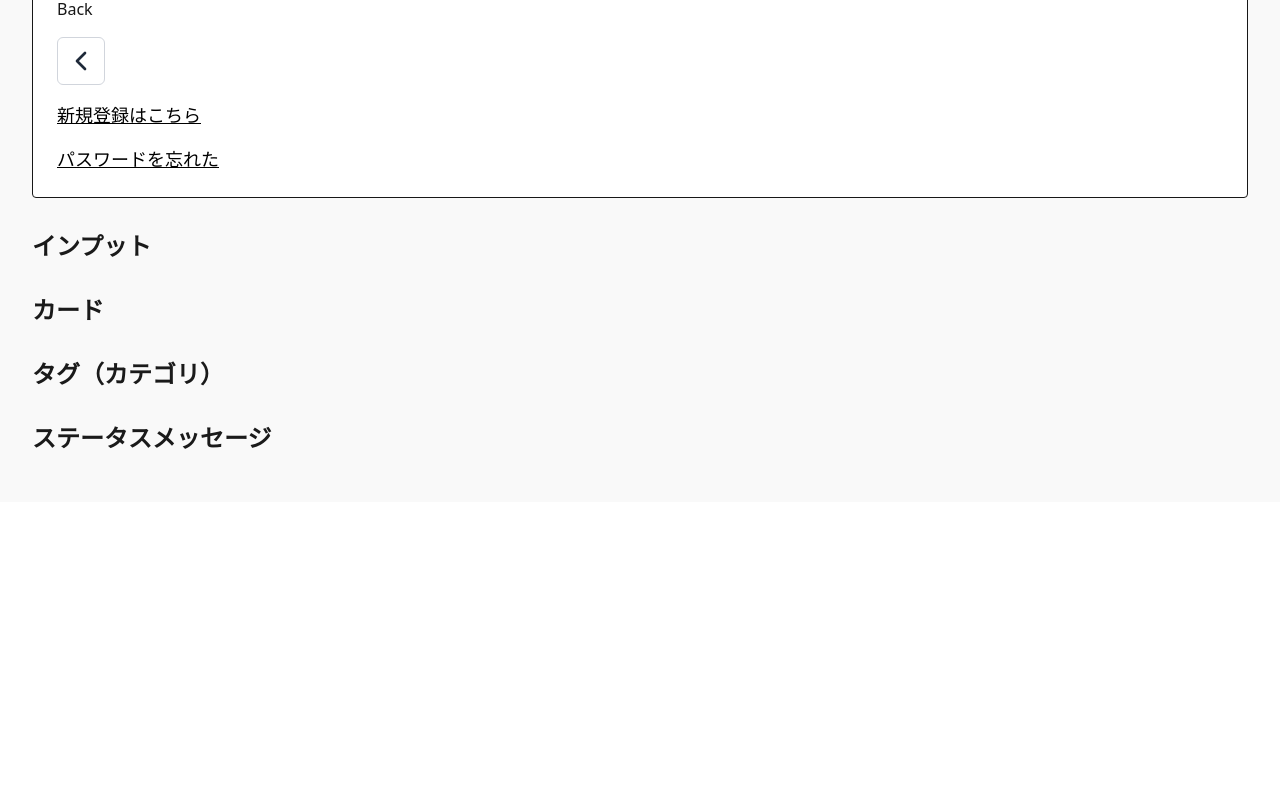
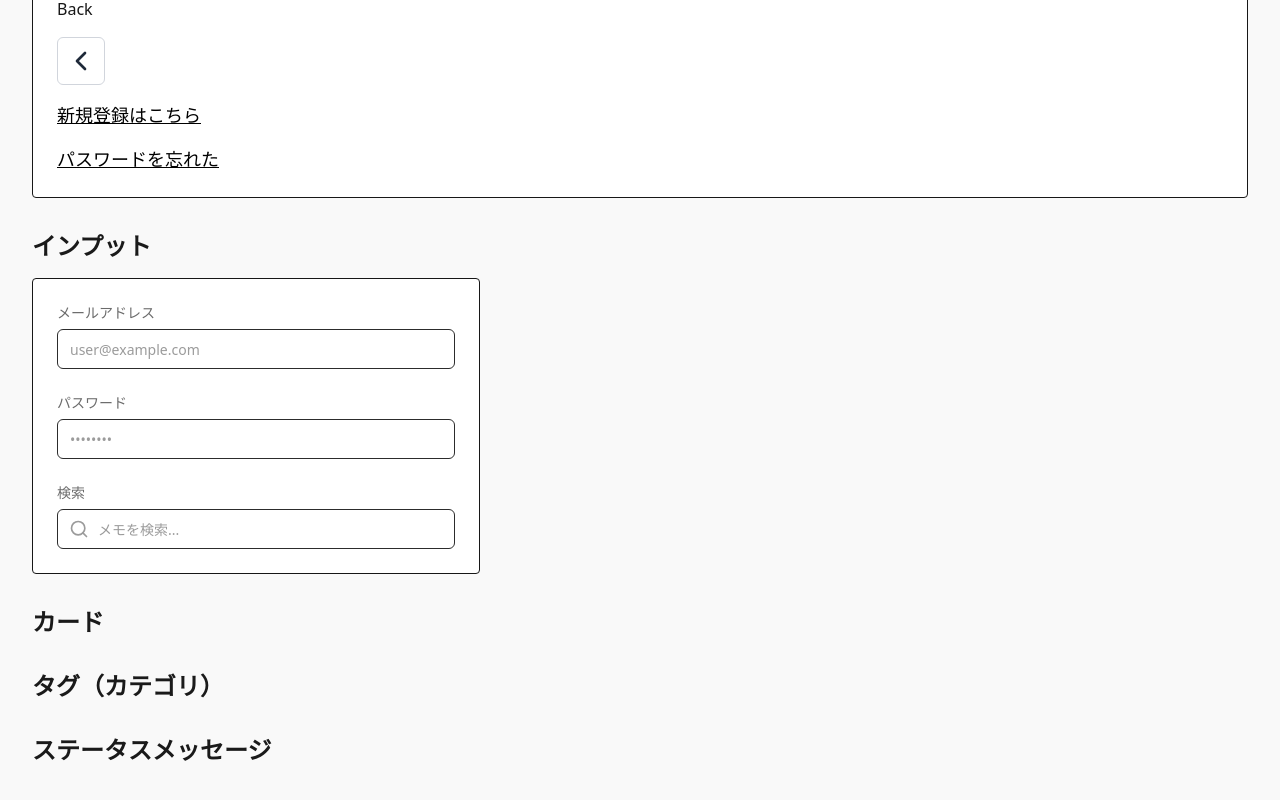
Before and after one commit to tdu25-wsp/mimo-frontend, a Next.js app: page /dev in a window 1280 px wide. Shown: the part 3797-4597 px from the top of the page. Before the commit the page ends 4299 px from the top, so only its background shows below. Built offline with nearby package versions, Linux system fonts and the light colour scheme.

Commit message:
Input実装

```diff
--- a/app/dev/page.tsx
+++ b/app/dev/page.tsx
@@ -1,11 +1,15 @@
+"use client";
+import * as React from "react";
 import Heading from "@/components/ui/Heading";
 import Text from "@/components/ui/Text";
 import ActionLargeButton from "@/components/features/ActionLargeButton";
 import { IconButton } from "@/components/features/IconButton";
-import { Trash2, ChevronLeft } from "lucide-react";
+import { Trash2, ChevronLeft, Search, X } from "lucide-react";
 import LinkButton from "@/components/features/LinkButton";
+import { Input } from "@/components/ui/Input";
 
 export default function DevPage() {
+  const [password, setPassword] = React.useState("")
   return (
     <div className="p-8 space-y-8 max-w-7xl mx-auto">
       <h1 className="text-3xl font-bold text-primary-text">Mimo - デザインシステム</h1>
@@ -201,6 +205,75 @@ export default function DevPage() {
       {/* インプット */}
       <section>
         <h2 className="text-2xl font-bold mb-4 text-primary-text">インプット</h2>
+         <div className="bg-background border border-border rounded p-6 space-y-6 max-w-md ">  {/* 1. メールアドレス（ラベル付き） */}
+          <div className="grid w-full items-center gap-1.5">
+            <label
+              htmlFor="email"
+              className="text-sm font-medium text-secondary-text"
+            >
+              メールアドレス
+            </label>
+            <Input
+              type="email"
+              id="email"
+              placeholder="user@example.com"
+            />
+          </div>
+
+          {/* 2. パスワード（×ボタン付き） */}
+          <div className="grid w-full items-center gap-1.5">
+            <label
+              htmlFor="password"
+              className="text-sm font-medium text-secondary-text"
+            >
+              パスワード
+            </label>
+            <div className="relative">
+              <Input
+                type="password"
+                id="password"
+                placeholder="••••••••"
+                value={password}
+                onChange={(e) => setPassword(e.target.value)}
+                className="pr-10"
+              />
+              {password.length > 0 && (
+                <button
+                  type="button"
+                  className="absolute right-1 top-1/2 -translate-y-1/2 h-7 w-7
+                             inline-flex items-center justify-center rounded-md
+                             text-muted-text hover:text-secondary-text"
+                  onClick={() => setPassword("")}
+                >
+                  <X className="h-4 w-4" />
+                  <span className="sr-only">パスワードをクリア</span>
+                </button>
+              )}
+            </div>
+          </div>
+
+          {/* 3. 検索フィールド（アイコン付き） */}
+          <div className="grid w-full items-center gap-1.5">
+            <label
+              htmlFor="search"
+              className="text-sm font-medium text-secondary-text"
+            >
+              検索
+            </label>
+            <div className="relative">
+              <div className="absolute left-3 top-1/2 -translate-y-1/2 h-5 w-5 text-muted-text">
+                <Search className="h-full w-full" />
+              </div>
+              <Input
+                type="search"
+                id="search"
+                placeholder="メモを検索..."
+                className="pl-10"
+              />
+            </div>
+          </div>
+
+        </div>
       </section>
 
       {/* カード */}
--- /dev/null
+++ b/components/ui/Input.tsx
@@ -0,0 +1,32 @@
+import * as React from "react"
+import { type ClassValue, clsx } from "clsx"
+import { twMerge } from "tailwind-merge"
+
+export function cn(...inputs: ClassValue[]) {
+  return twMerge(clsx(inputs))
+}
+
+export interface InputProps
+  extends React.InputHTMLAttributes<HTMLInputElement> {}
+
+const Input = React.forwardRef<HTMLInputElement, InputProps>(
+  ({ className, type, ...props }, ref) => {
+    return (
+      <input
+        type={type}
+        className={cn(
+          "flex h-10 w-full rounded-md border border-border bg-background px-3 py-2 text-sm text-on-primary-text",
+          "placeholder:text-muted-text",
+          "focus-visible:outline-none focus-visible:ring-2 focus-visible:ring-primary focus-visible:ring-offset-1",
+          "disabled:cursor-not-allowed disabled:opacity-50",
+          className
+        )}
+        ref={ref}
+        {...props}
+      />
+    )
+  }
+)
+Input.displayName = "Input"
+
+export { Input }
```
